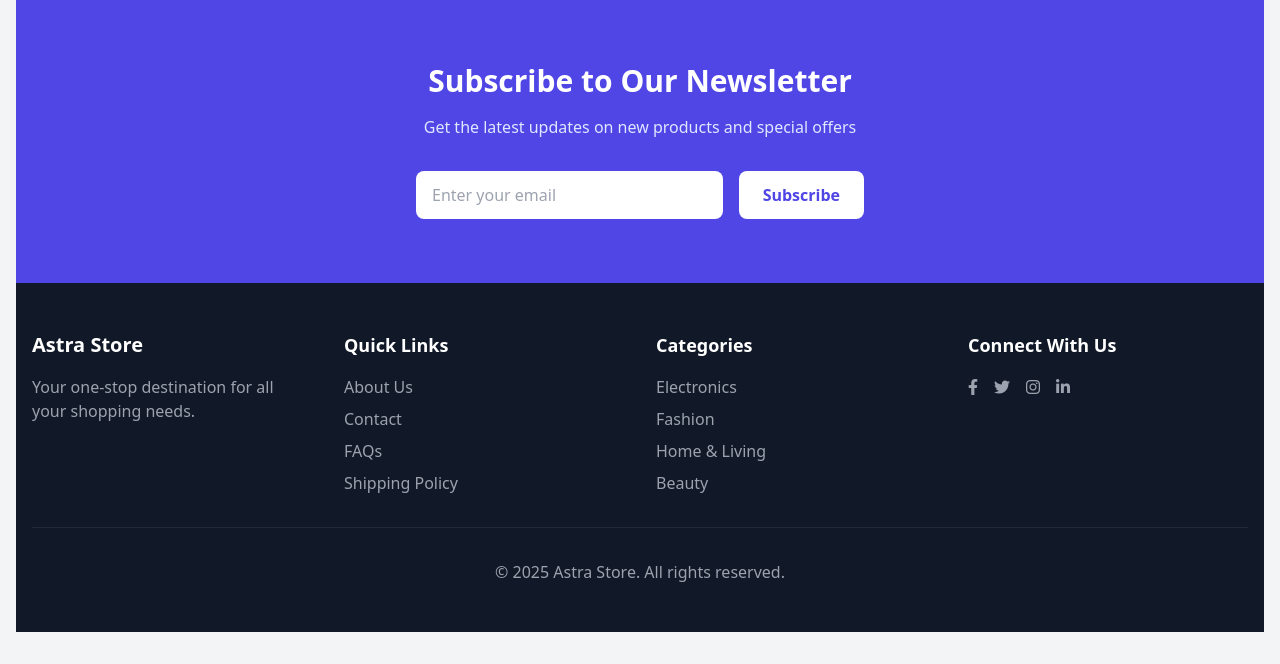
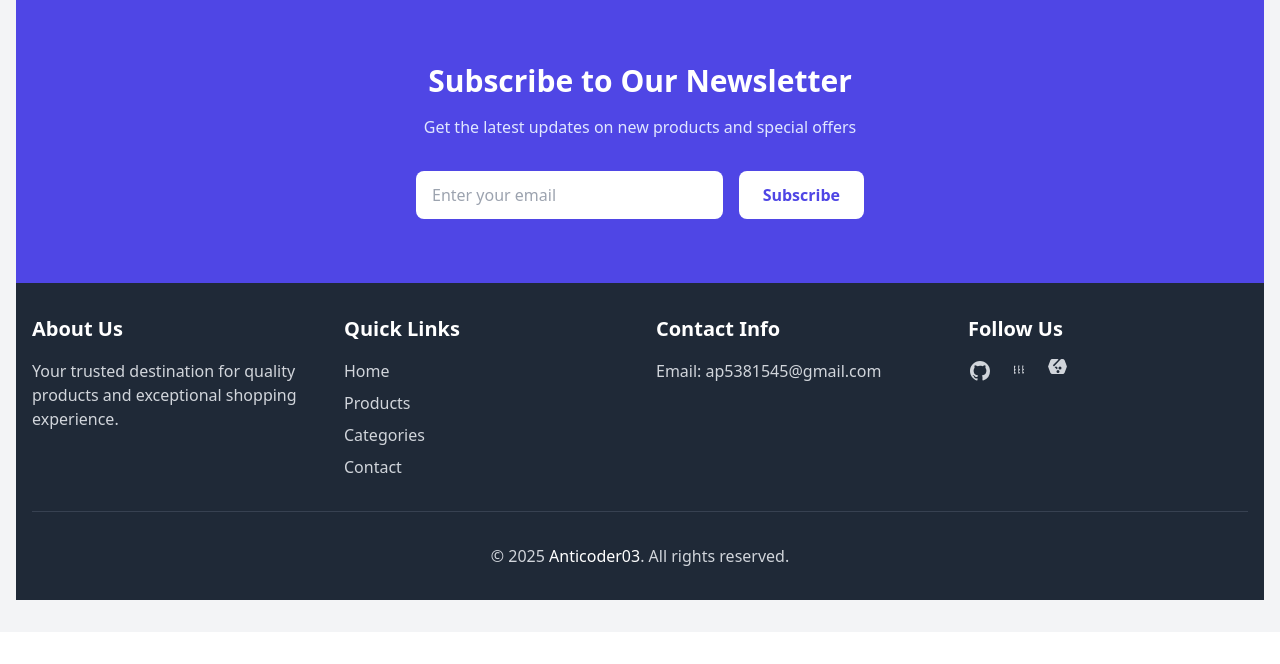
Before and after one commit to Anticoder03/astra_store, a PHP site: page /index.php in a window 1280 px wide. Shown: the part 1841-2505 px from the top of the page. After the commit the page ends 2441 px from the top, so only its background shows below. Run offline with PHP 8.4, Linux system fonts and the light colour scheme; some libraries are stand-ins or nearby versions.

Commit message:
added the copyright and license

```diff
--- a/includes/footer.php
+++ b/includes/footer.php
@@ -1,41 +1,61 @@
     <!-- Footer -->
-    <footer class="bg-gray-900 text-white py-12">
-        <div class="max-w-7xl mx-auto px-4">
+    <footer class="bg-gray-800 text-white py-8">
+        <div class="container mx-auto px-4">
             <div class="grid grid-cols-1 md:grid-cols-4 gap-8">
+                <!-- About Section -->
                 <div>
-                    <h3 class="text-xl font-bold mb-4">Astra Store</h3>
-                    <p class="text-gray-400">Your one-stop destination for all your shopping needs.</p>
+                    <h3 class="text-xl font-semibold mb-4">About Us</h3>
+                    <p class="text-gray-300">Your trusted destination for quality products and exceptional shopping experience.</p>
                 </div>
+
+                <!-- Quick Links -->
                 <div>
-                    <h4 class="text-lg font-semibold mb-4">Quick Links</h4>
+                    <h3 class="text-xl font-semibold mb-4">Quick Links</h3>
                     <ul class="space-y-2">
-                        <li><a href="about.php" class="text-gray-400 hover:text-white transition">About Us</a></li>
-                        <li><a href="contact.php" class="text-gray-400 hover:text-white transition">Contact</a></li>
-                        <li><a href="faq.php" class="text-gray-400 hover:text-white transition">FAQs</a></li>
-                        <li><a href="shipping.php" class="text-gray-400 hover:text-white transition">Shipping Policy</a></li>
+                        <li><a href="index.php" class="text-gray-300 hover:text-white">Home</a></li>
+                        <li><a href="products.php" class="text-gray-300 hover:text-white">Products</a></li>
+                        <li><a href="categories.php" class="text-gray-300 hover:text-white">Categories</a></li>
+                        <li><a href="contact.php" class="text-gray-300 hover:text-white">Contact</a></li>
                     </ul>
                 </div>
+
+                <!-- Contact Info -->
                 <div>
-                    <h4 class="text-lg font-semibold mb-4">Categories</h4>
-                    <ul class="space-y-2">
-                        <li><a href="categories.php?cat=electronics" class="text-gray-400 hover:text-white transition">Electronics</a></li>
-                        <li><a href="categories.php?cat=fashion" class="text-gray-400 hover:text-white transition">Fashion</a></li>
-                        <li><a href="categories.php?cat=home-living" class="text-gray-400 hover:text-white transition">Home & Living</a></li>
-                        <li><a href="categories.php?cat=beauty" class="text-gray-400 hover:text-white transition">Beauty</a></li>
+                    <h3 class="text-xl font-semibold mb-4">Contact Info</h3>
+                    <ul class="space-y-2 text-gray-300">
+                        <li>Email: ap5381545@gmail.com</li>
+
                     </ul>
                 </div>
+
+                <!-- Social Links -->
                 <div>
-                    <h4 class="text-lg font-semibold mb-4">Connect With Us</h4>
+                    <h3 class="text-xl font-semibold mb-4">Follow Us</h3>
                     <div class="flex space-x-4">
-                        <a href="#" class="text-gray-400 hover:text-white transition"><i class="fab fa-facebook-f"></i></a>
-                        <a href="#" class="text-gray-400 hover:text-white transition"><i class="fab fa-twitter"></i></a>
-                        <a href="#" class="text-gray-400 hover:text-white transition"><i class="fab fa-instagram"></i></a>
-                        <a href="#" class="text-gray-400 hover:text-white transition"><i class="fab fa-linkedin-in"></i></a>
+                        <a href="https://github.com/Anticoder03" target="_blank" class="text-gray-300 hover:text-white">
+                            <svg class="w-6 h-6" fill="currentColor" viewBox="0 0 24 24" aria-hidden="true">
+                                <path fill-rule="evenodd" d="M12 2C6.477 2 2 6.484 2 12.017c0 4.425 2.865 8.18 6.839 9.504.5.092.682-.217.682-.483 0-.237-.008-.868-.013-1.703-2.782.605-3.369-1.343-3.369-1.343-.454-1.158-1.11-1.466-1.11-1.466-.908-.62.069-.608.069-.608 1.003.07 1.531 1.032 1.531 1.032.892 1.53 2.341 1.088 2.91.832.092-.647.35-1.088.636-1.338-2.22-.253-4.555-1.113-4.555-4.951 0-1.093.39-1.988 1.029-2.688-.103-.253-.446-1.272.098-2.65 0 0 .84-.27 2.75 1.026A9.564 9.564 0 0112 6.844c.85.004 1.705.115 2.504.337 1.909-1.296 2.747-1.027 2.747-1.027.546 1.379.202 2.398.1 2.651.64.7 1.028 1.595 1.028 2.688 0 3.848-2.339 4.695-4.566 4.943.359.309.678.92.678 1.855 0 1.338-.012 2.419-.012 2.747 0 .268.18.58.688.482A10.019 10.019 0 0022 12.017C22 6.484 17.522 2 12 2z" clip-rule="evenodd"></path>
+                            </svg>
+                        </a>
+                        <a href="https://dev.to/anticoder03" target="_blank" class="text-gray-300 hover:text-white">
+                            <svg class="w-6 h-6" fill="currentColor" viewBox="0 0 24 24">
+                                <path d="M7.42 10.05c-.18-.16-.46-.23-.84-.23H6l.02 2.44.04 2.45.56-.02c.41 0 .63-.07.83-.26.24-.24.26-.45.26-.52 0-.43-.44-.87-.93-.87h-.2zm0-3.14c-.18-.16-.46-.23-.84-.23H6l.02 2.44.04 2.45.56-.02c.41 0 .63-.07.83-.26.24-.24.26-.45.26-.52 0-.43-.44-.87-.93-.87h-.2zm4.03 3.01c-.18-.16-.46-.23-.84-.23h-.38l.02 2.44.04 2.45.56-.02c.41 0 .63-.07.83-.26.24-.24.26-.45.26-.52 0-.43-.44-.87-.93-.87h-.2zm0-3.14c-.18-.16-.46-.23-.84-.23h-.38l.02 2.44.04 2.45.56-.02c.41 0 .63-.07.83-.26.24-.24.26-.45.26-.52 0-.43-.44-.87-.93-.87h-.2zm4.03 3.01c-.18-.16-.46-.23-.84-.23h-.38l.02 2.44.04 2.45.56-.02c.41 0 .63-.07.83-.26.24-.24.26-.45.26-.52 0-.43-.44-.87-.93-.87h-.2zm0-3.14c-.18-.16-.46-.23-.84-.23h-.38l.02 2.44.04 2.45.56-.02c.41 0 .63-.07.83-.26.24-.24.26-.45.26-.52 0-.43-.44-.87-.93-.87h-.2z"/>
+                            </svg>
+                        </a>
+                        <a href="https://leetcode.com/u/Anticoder03/" target="_blank" class="text-gray-300 hover:text-white">
+                            <svg class="w-6 h-6" fill="currentColor" viewBox="0 0 24 24">
+                                <path d="M13.483 0a1.374 1.374 0 0 0-.961.438L7.116 6.226l-3.854 4.126a1.653 1.653 0 0 0-.15.172 1.333 1.333 0 0 0-.015.165 1.28 1.28 0 0 0 .205.855c.045.063.092.122.144.178l.195.202c.147.149.3.293.456.432l.203.187c.1.086.206.164.316.234l.187.127c.06.04.122.074.185.104l.16.082c.063.03.128.054.194.072l.16.044c.066.018.132.03.2.036l.16.02c.068.006.136.006.204 0l.16-.02c.068-.006.134-.018.2-.036l.16-.044c.066-.018.131-.042.194-.072l.16-.082c.063-.03.125-.064.185-.104l.187-.127c.11-.07.216-.148.316-.234l.203-.187c.156-.139.309-.283.456-.432l.195-.202c.052-.056.099-.115.144-.178a1.28 1.28 0 0 0 .205-.855 1.333 1.333 0 0 0-.015-.165 1.653 1.653 0 0 0-.15-.172l-3.854-4.126L10.52.438A1.374 1.374 0 0 0 9.558 0H4.515c-.9 0-1.714.5-2.121 1.305L.241 6.939a1.5 1.5 0 0 0 0 1.122l2.153 5.634A2.374 2.374 0 0 0 4.515 15h9.97c.9 0 1.714-.5 2.121-1.305l2.153-5.634a1.5 1.5 0 0 0 0-1.122l-2.153-5.634A2.374 2.374 0 0 0 14.485 0h-1.002zM8 10.5a1.5 1.5 0 1 1 0-3 1.5 1.5 0 0 1 0 3zm2 3.5a1.5 1.5 0 1 1 0-3 1.5 1.5 0 0 1 0 3zm2-3.5a1.5 1.5 0 1 1 0-3 1.5 1.5 0 0 1 0 3z"/>
+                            </svg>
+                        </a>
                     </div>
                 </div>
             </div>
-            <div class="border-t border-gray-800 mt-8 pt-8 text-center text-gray-400">
-                <p>&copy; <?php echo date('Y'); ?> Astra Store. All rights reserved.</p>
+
+            <!-- Copyright -->
+            <div class="border-t border-gray-700 mt-8 pt-8 text-center">
+                <p class="text-gray-300">
+                    &copy; <?php echo date('Y'); ?> <a href="https://github.com/Anticoder03" target="_blank" class="text-white hover:text-blue-400">Anticoder03</a>. All rights reserved.
+                </p>
             </div>
         </div>
     </footer>
```
Also changed, not shown: 1 other file.
